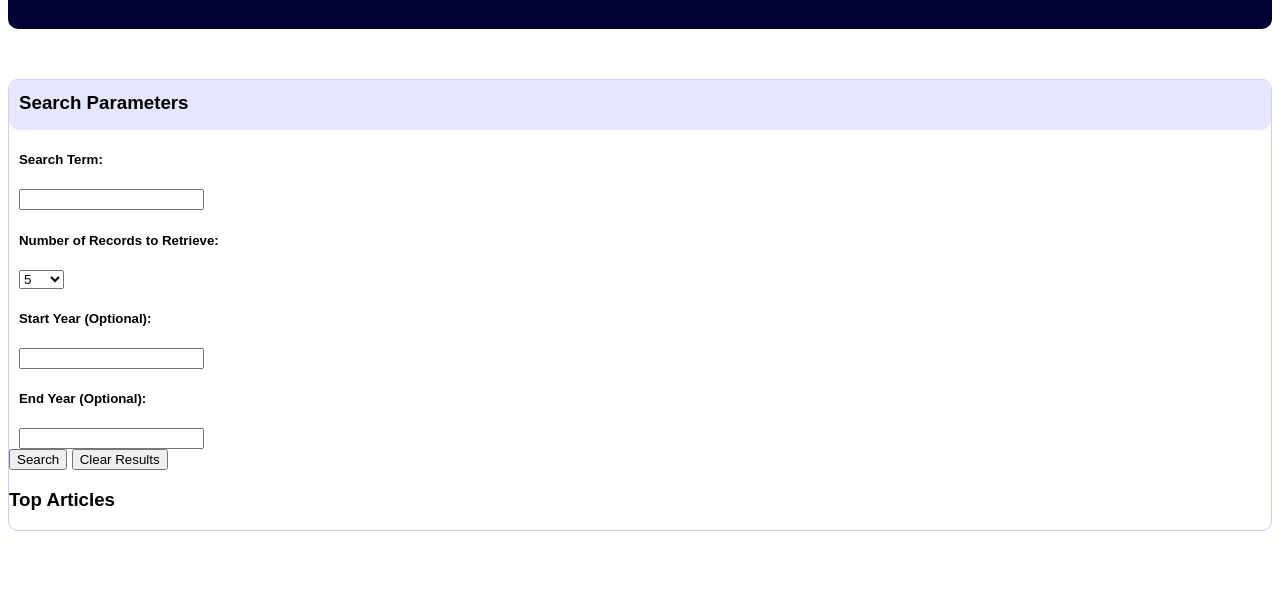
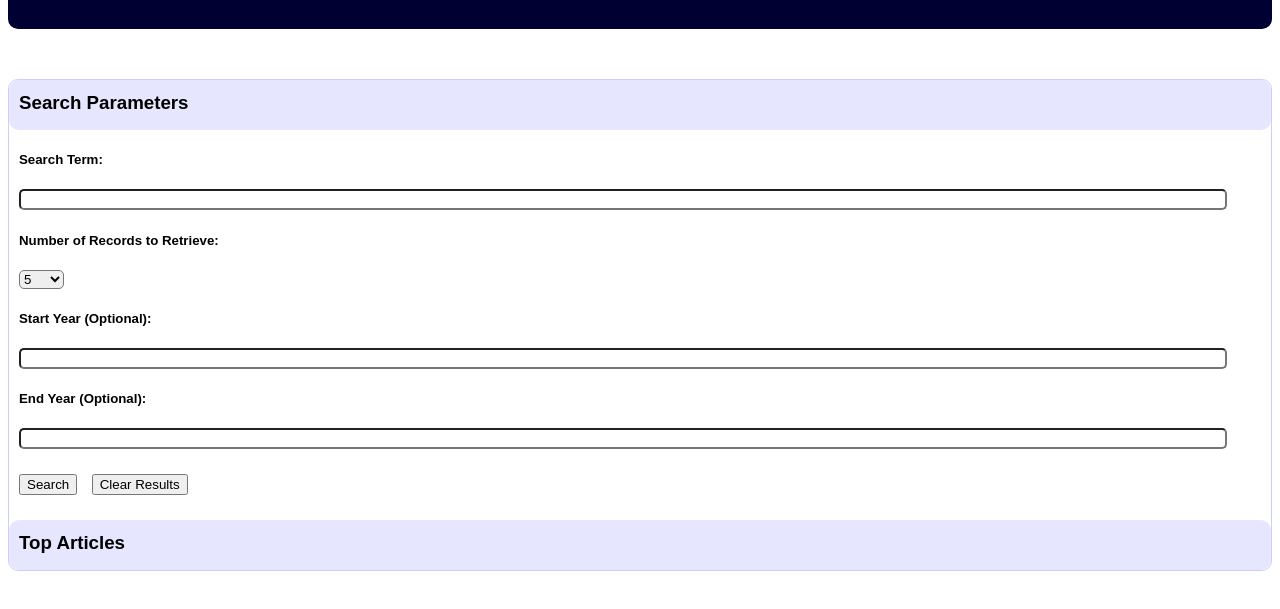
Before and after one commit to dakshmalhotra/NYT-Search-, a plain HTML site: page index.html in a window 1280 px wide. Shown: the part 83-692 px from the top of the page. Drawn offline with Linux system fonts and the light colour scheme.

Commit message:
style format

```diff
--- a/assets/css/style.css
+++ b/assets/css/style.css
@@ -12,7 +12,6 @@
     font-family: 'Poppins', sans-serif;
     font-size: 12pt;
     border-radius: 10px;
-    /* border: 1px solid #ccccff; */
     padding-left: 10px;
     background-color: #e6e6ff;
     height: 50px;
@@ -31,7 +30,25 @@
 }
 .form input {
     margin-left: 10px;
+    border-radius: 5px;
+    width: 1200px;
 }
 .form select {
     margin-left: 10px;
+    border-radius: 5px;
 }
+.submit {
+    margin: 25px 0px 25px 10px;
+}
+#top-articles {
+    font-family: 'Poppins', sans-serif;
+    font-size: 12pt;
+    border-radius: 10px;
+    padding-left: 10px;
+    background-color: #e6e6ff;
+    height: 50px;
+}
+#top-articles h3 {
+    margin: 0px 0px;
+    padding-top: 12px;
+}
--- a/index.html
+++ b/index.html
@@ -37,7 +37,7 @@
 
             <div class="container" id="top-articles">
                 <h3>Top Articles</h3>
-                <span id="top-articles-go-here"></span>
+                <div id="top-articles-go-here"></div>
             </div> <!-- end of top articles -->
     </div> <!-- end of search parameters div-->
 
```
